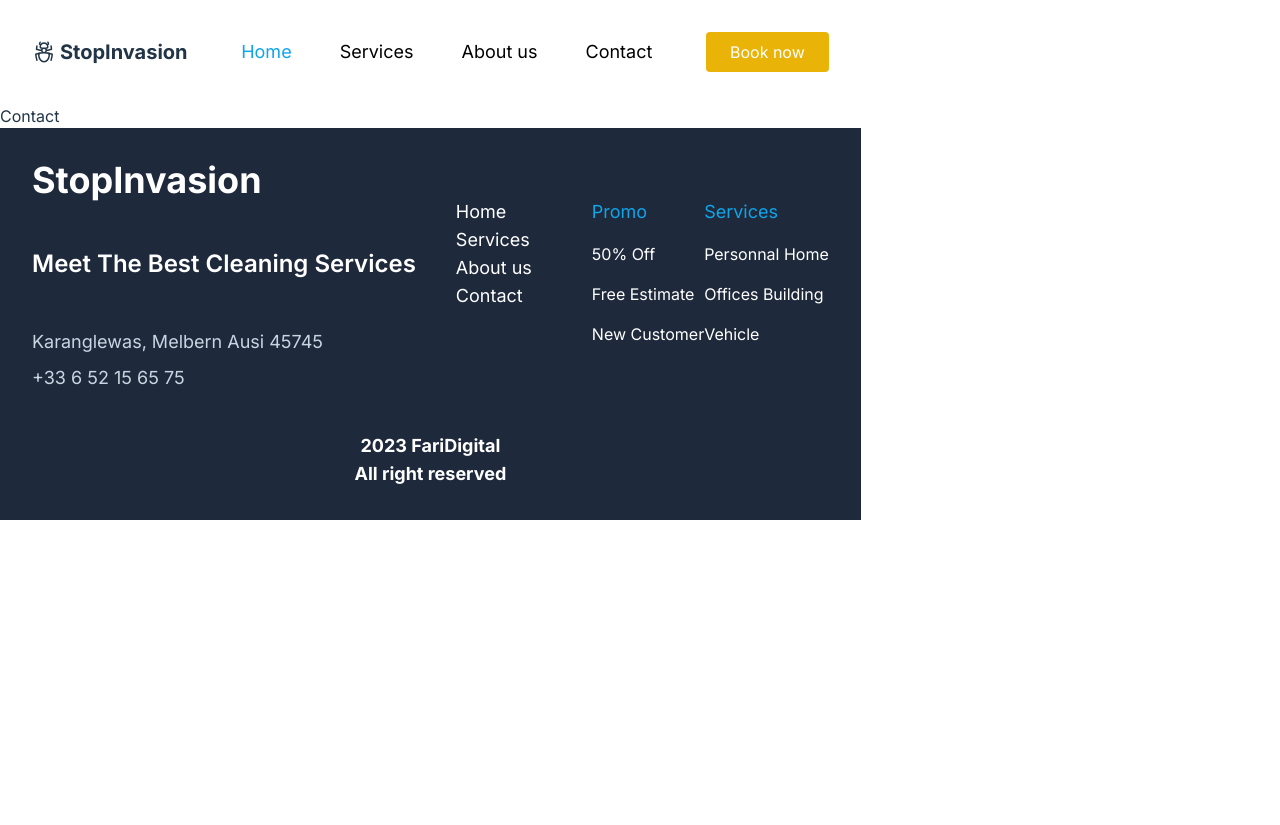
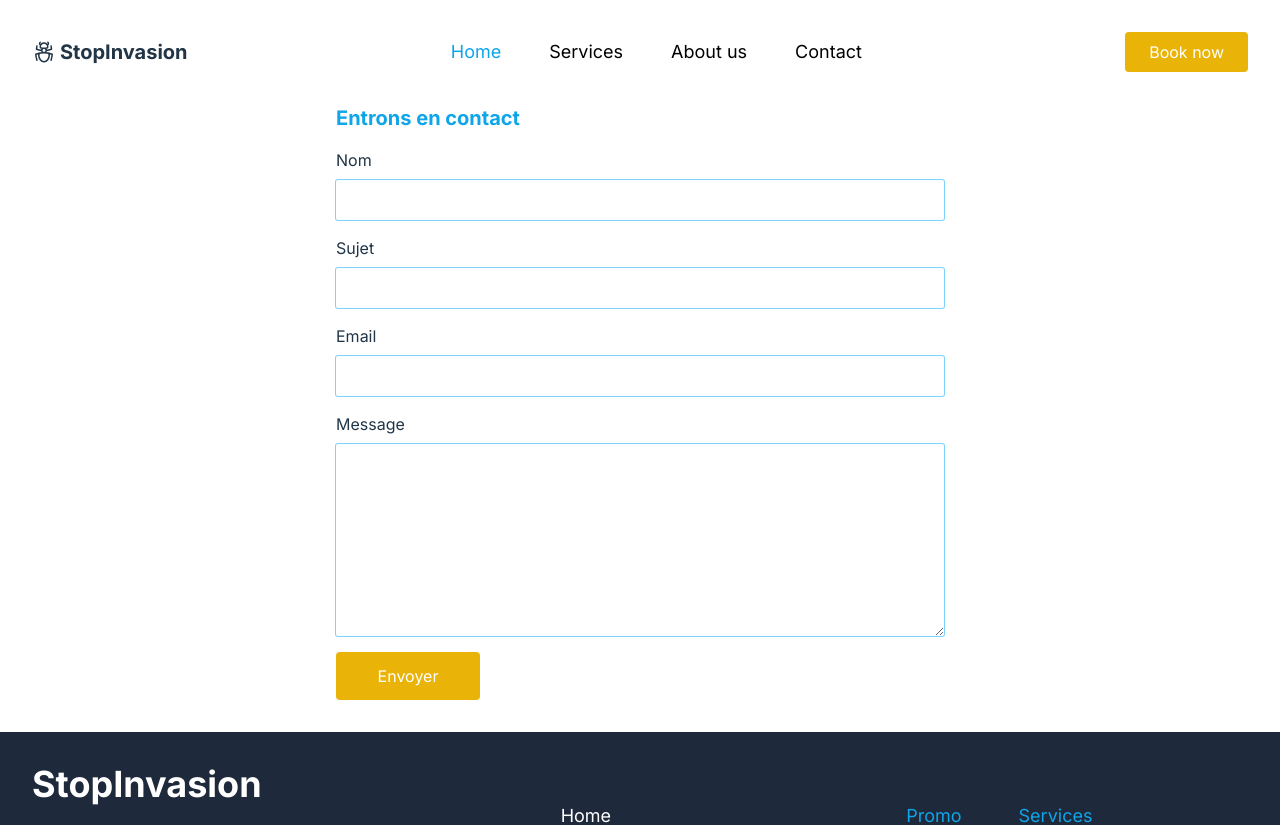
Before and after one commit to FaridAmimri/stopinvasion, a React (Vite) app: page /contact in a window 1280 px wide. Shown: the top 825 px of the page. Before the commit the page ends 800 px from the top, so only its background shows below. Built offline with nearby package versions, Linux system fonts and the light colour scheme.

Commit message:
Design Contact Form Page

```diff
--- /dev/null
+++ b/src/components/Form.tsx
@@ -0,0 +1,39 @@
+/** @format */
+
+const Form = () => {
+  return (
+    <div className='md:w-2/4'>
+      <h1 className='text-xl font-bold pb-4 text-sky-500'>
+        Entrons en contact
+      </h1>
+      <form action='' className='flex flex-col gap-4'>
+        <div className='flex flex-col gap-2'>
+          <label htmlFor=''>Nom</label>
+          <input type='text' className='ring-1 ring-sky-300 p-2 rounded-sm' />
+        </div>
+        <div className='flex flex-col gap-2'>
+          <label htmlFor=''>Sujet</label>
+          <input type='text' className='ring-1 ring-sky-300 p-2 rounded-sm' />
+        </div>
+        <div className='flex flex-col gap-2'>
+          <label htmlFor=''>Email</label>
+          <input type='email' className='ring-1 ring-sky-300 p-2 rounded-sm' />
+        </div>
+        <div className='flex flex-col gap-2'>
+          <label htmlFor=''>Message</label>
+          <textarea rows={8} className='ring-1 ring-sky-300 rounded-sm' />
+        </div>
+        <div className=''>
+          <button
+            type='submit'
+            className='w-36 bg-yellow-500 rounded p-3 text-white'
+          >
+            Envoyer
+          </button>
+        </div>
+      </form>
+    </div>
+  )
+}
+
+export default Form
--- a/src/index.css
+++ b/src/index.css
@@ -20,10 +20,6 @@
   -webkit-text-size-adjust: 100%;
 }
 
-body {
-  display: flex;
-}
-
 @media (prefers-color-scheme: light) {
   :root {
     color: #213547;
--- a/src/pages/Contact.tsx
+++ b/src/pages/Contact.tsx
@@ -1,7 +1,13 @@
 /** @format */
 
+import Form from '../components/Form'
+
 const Contact = () => {
-  return <div>Contact</div>
+  return (
+    <div className='h-[calc(100vh-6rem)] p-8 pt-0 md:h-auto md:flex md:justify-center'>
+      <Form />
+    </div>
+  )
 }
 
 export default Contact
```
